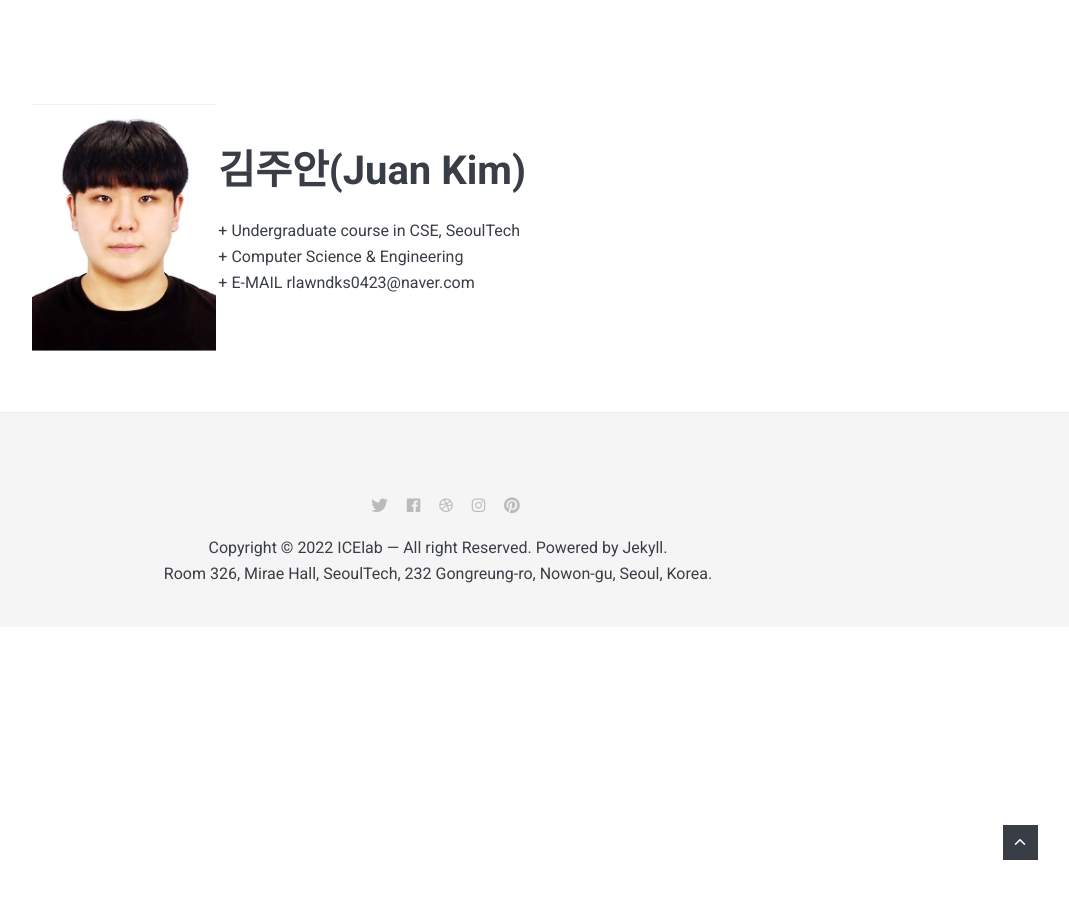
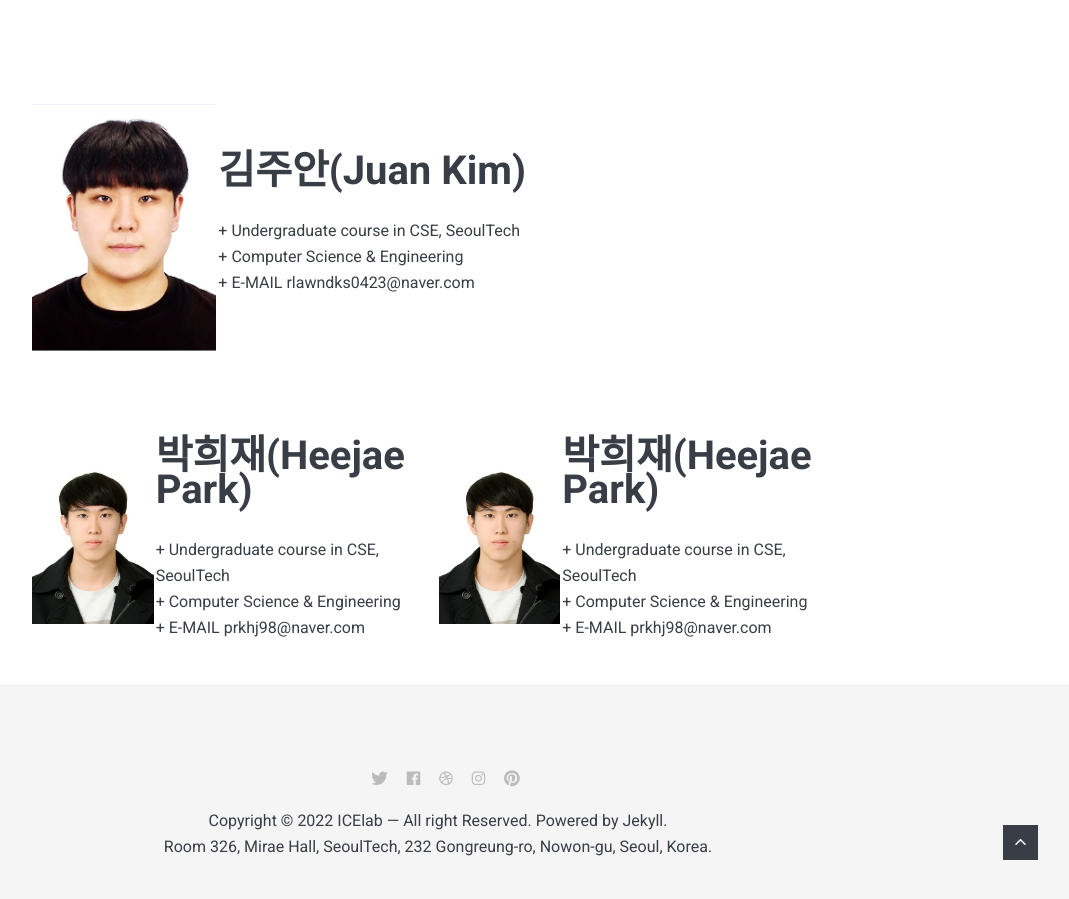
Before and after one commit to icelab-2020/HeeJaeMon123.github.io, a Jekyll site: the page built from _pages/01_members.md, in a window 1280 px wide and 900 px high, scrolled down 1654 px. Shown: the whole window, without its empty margins (202-1271 px from the left). Built offline with Jekyll 4.4.1, drawn with Linux system fonts in a browser that asks for light colours; nearby versions of some CDN libraries.

Commit message:
Update 01_members.md

```diff
--- a/_pages/01_members.md
+++ b/_pages/01_members.md
@@ -28,3 +28,10 @@
 |    | <img width=200/>   |
 |:---|:---|
 | ![iot]({{site.baseurl}}/images/jk.jpg){: width="184"; height="248"} | <b><span style="font-size:250%">김주안(Juan Kim)</span></b><br><br> + Undergraduate course in CSE, SeoulTech   <br> + Computer Science & Engineering  <br> + E-MAIL   rlawndks0423@naver.com |
+
+
+
+
+|    |   |    |    |
+|:---|:---|:---|:---|
+| ![iot]({{site.baseurl}}/images/hj.jpg){: width="184" height="248"} | <b><span style="font-size:250%">박희재(Heejae Park)</span></b><br><br> + Undergraduate course in CSE, SeoulTech   <br> + Computer Science & Engineering  <br> + E-MAIL   prkhj98@naver.com | ![iot]({{site.baseurl}}/images/hj.jpg){: width="184" height="248"} | <b><span style="font-size:250%">박희재(Heejae Park)</span></b><br><br> + Undergraduate course in CSE, SeoulTech   <br> + Computer Science & Engineering  <br> + E-MAIL   prkhj98@naver.com |
```
